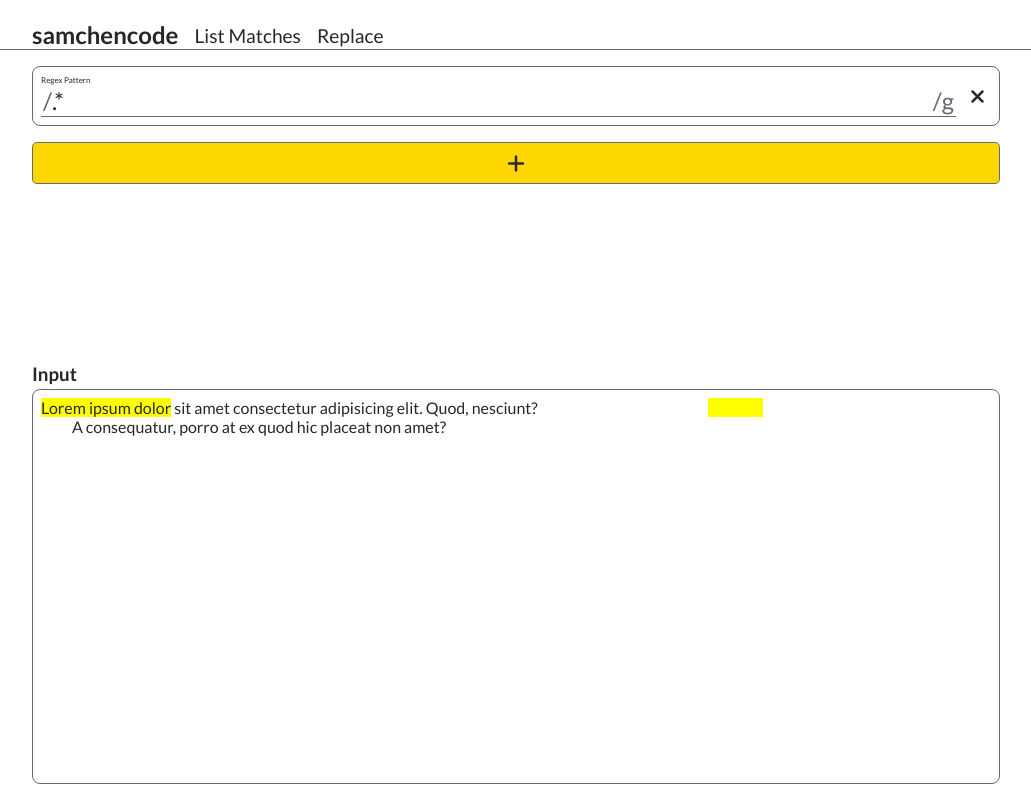
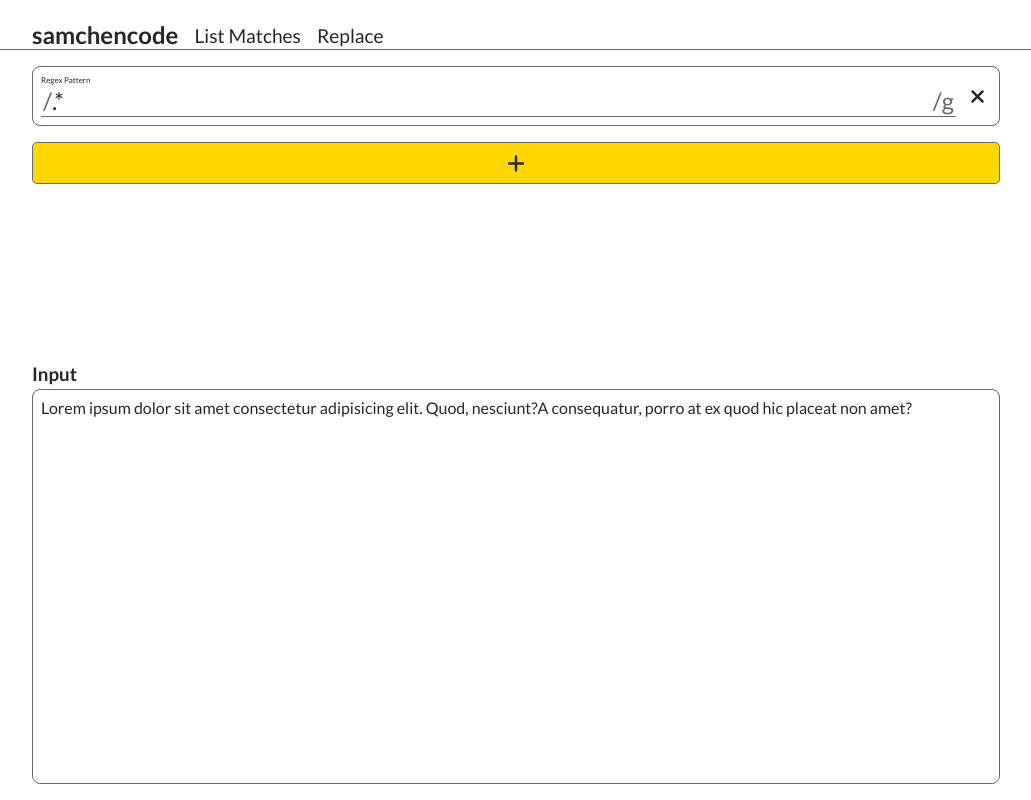
Before and after one commit to samchencode/regex-tool, a React (Create React App) app: page /match in a window 1280 px wide. Shown: the whole page, without its empty margins (124-1155 px from the left). Built offline with nearby package versions, Linux system fonts and the light colour scheme.

Commit message:
feat: highlight-overlay mirrors input text

```diff
--- a/src/features/text-display/TextDisplay.tsx
+++ b/src/features/text-display/TextDisplay.tsx
@@ -1,4 +1,4 @@
-import React, { useRef } from 'react';
+import React, { useRef, useState } from 'react';
 import './style.css';
 
 enum TextDisplayType {
@@ -19,7 +19,12 @@ const TextDisplay = (props: TextDisplayProps) => {
     const overlay = overlayRef.current as unknown as HTMLDivElement;
     const textArea = textAreaRef.current as unknown as HTMLTextAreaElement;
     overlay.scrollTo(textArea.scrollLeft, textArea.scrollTop);
-  }
+  };
+
+  const [value, setValue] = useState(
+    'Lorem ipsum dolor sit amet consectetur adipisicing elit. Quod, nesciunt?' +
+      'A consequatur, porro at ex quod hic placeat non amet?'
+  );
 
   return (
     <div
@@ -32,9 +37,7 @@ const TextDisplay = (props: TextDisplayProps) => {
       <div className="text-display__content">
         {isInput && (
           <div className="text-display__highlight-overlay" ref={overlayRef}>
-            <mark>Lorem ipsum dolor</mark> sit amet consectetur adipisicing
-            elit. Quod, nesciunt? A consequatur, porro at <mark>ex quod</mark>{' '}
-            hic placeat non amet?
+            {value}
           </div>
         )}
         <textarea
@@ -43,9 +46,8 @@ const TextDisplay = (props: TextDisplayProps) => {
           placeholder="Input text to search..."
           readOnly={!isInput}
           onScroll={isInput ? handleScrollTextArea : undefined}
-          onChange={e => null}
-          value="Lorem ipsum dolor sit amet consectetur adipisicing elit. Quod, nesciunt?
-          A consequatur, porro at ex quod hic placeat non amet?"
+          onChange={(e) => setValue(e.target.value)}
+          value={value}
         />
       </div>
       {/* TODO: make sure Output box isn't empty before displaying button */}
```
